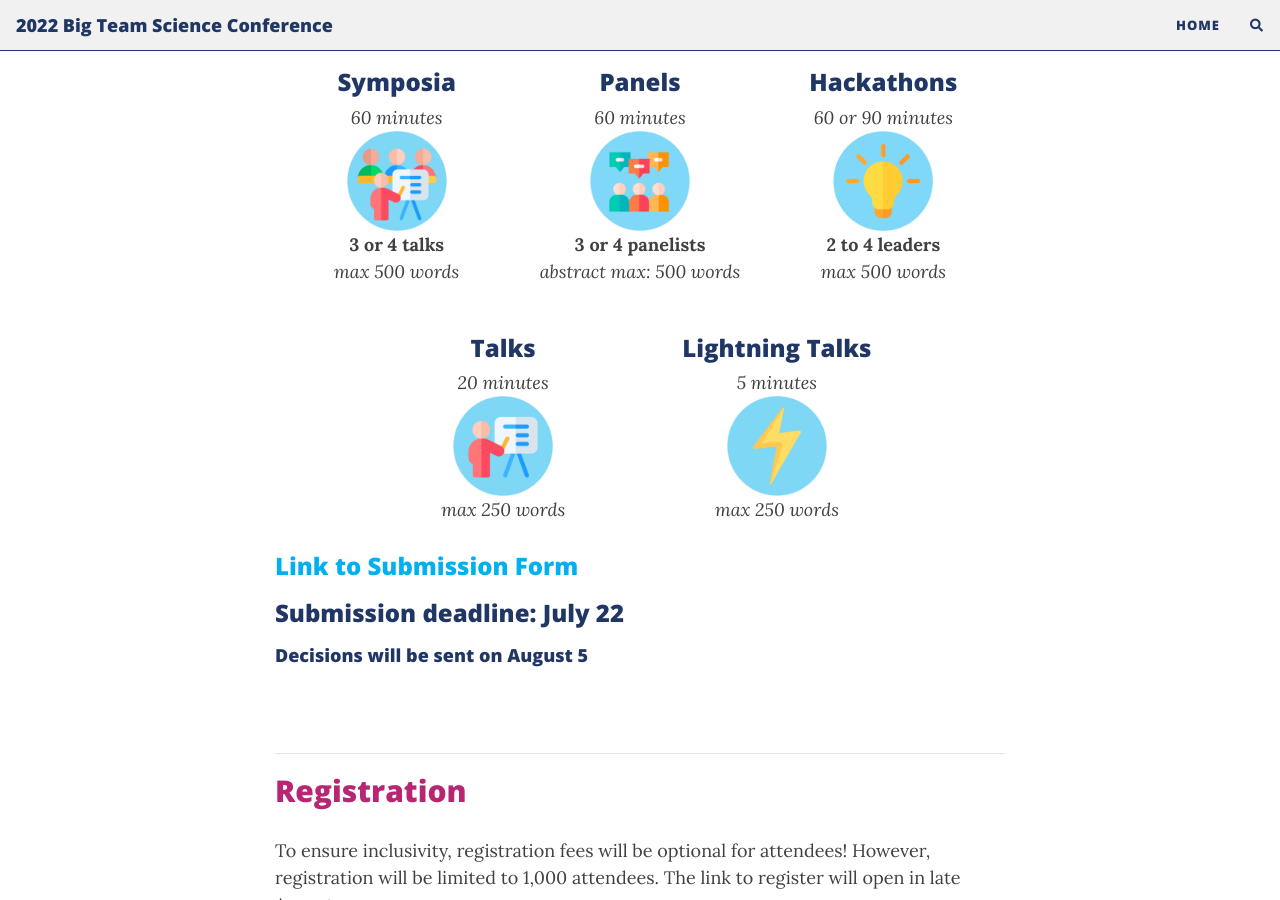
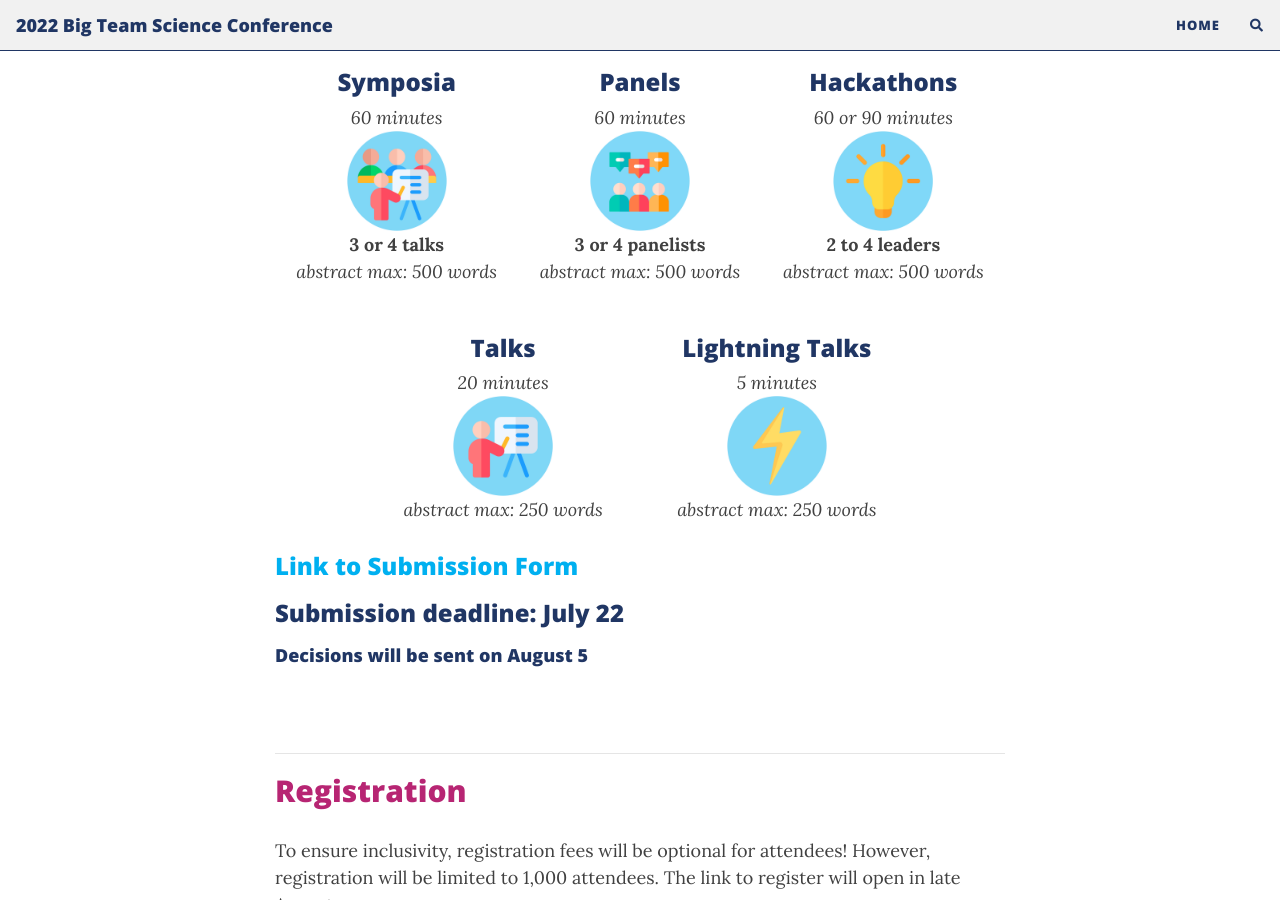
Before and after one commit to bigteamscienceconference/bigteamscienceconference.github.io, a Jekyll site: the page built from index.md, in a window 1280 px wide and 900 px high, scrolled down 2422 px. Built offline with Jekyll 4.4.1, drawn with Linux system fonts in a browser that asks for light colours; nearby versions of some CDN libraries; comment, search, counter and statistics services are not loaded.

Commit message:
formatting

```diff
--- a/index.md
+++ b/index.md
@@ -127,7 +127,7 @@ The conference will feature symposia, panel sessions, hackathons, talks, and soc
         <i>60 minutes</i><br>
         <img src="/assets/img/symposium.png" alt="symposium" width="100" height="100"><br>
         <b>3 or 4 talks</b> <br>
-        <i>max 500 words</i>
+        <i>abstract max: 500 words</i>
       </div>
       <div class="col-sm-4 col-xs-6" align="center">
         <h3>Panels</h3>
@@ -141,7 +141,7 @@ The conference will feature symposia, panel sessions, hackathons, talks, and soc
         <i>60 or 90 minutes</i><br>
         <img src="/assets/img/hackathon.png" alt="hackathon" width="100" height="100"><br>
         <b>2 to 4 leaders</b><br>
-        <i>max 500 words</i>
+        <i>abstract max: 500 words</i>
       </div>
     </div>
     <div class="col-sm-12">
@@ -154,13 +154,13 @@ The conference will feature symposia, panel sessions, hackathons, talks, and soc
         <h3>Talks</h3>
         <i>20 minutes</i><br>
         <img src="/assets/img/talk.png" alt="talk" width="100" height="100"><br>
-        <i>max 250 words</i>
+        <i>abstract max: 250 words</i>
       </div>
       <div class="col-sm-4 col-xs-6" align="center">
         <h3>Lightning Talks</h3>
         <i>5 minutes</i><br>
         <img src="/assets/img/lightning.png" alt="lightning talk" width="100" height="100"><br>
-        <i>max 250 words</i>
+        <i>abstract max: 250 words</i>
       </div>
       <div class="col-sm-1" align="center">
       </div>
```
